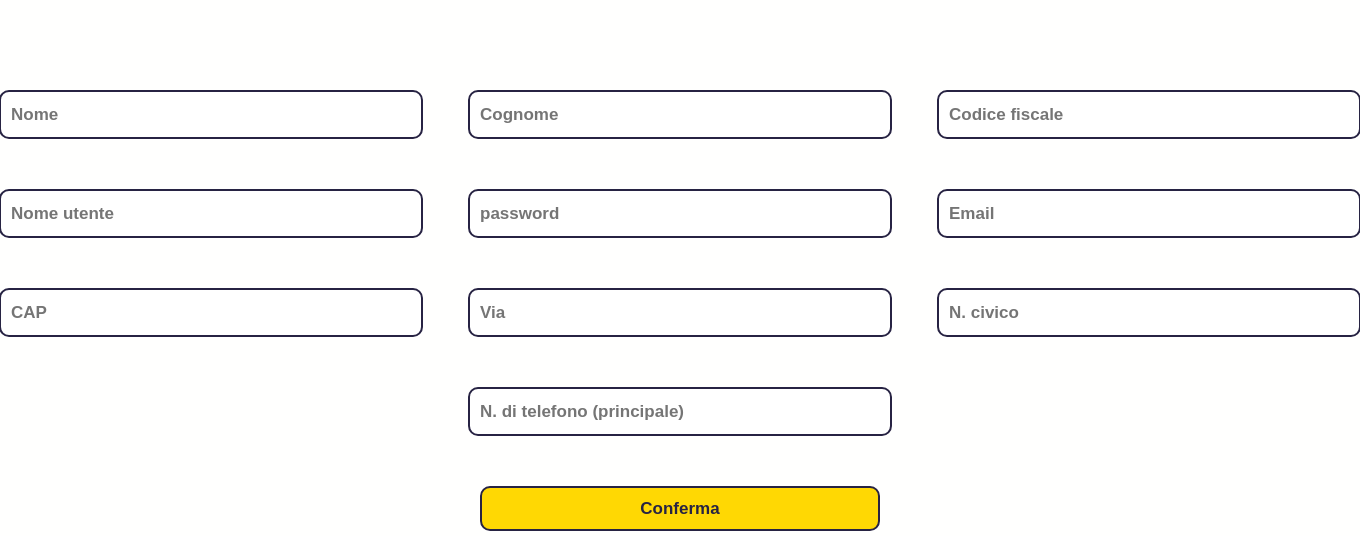
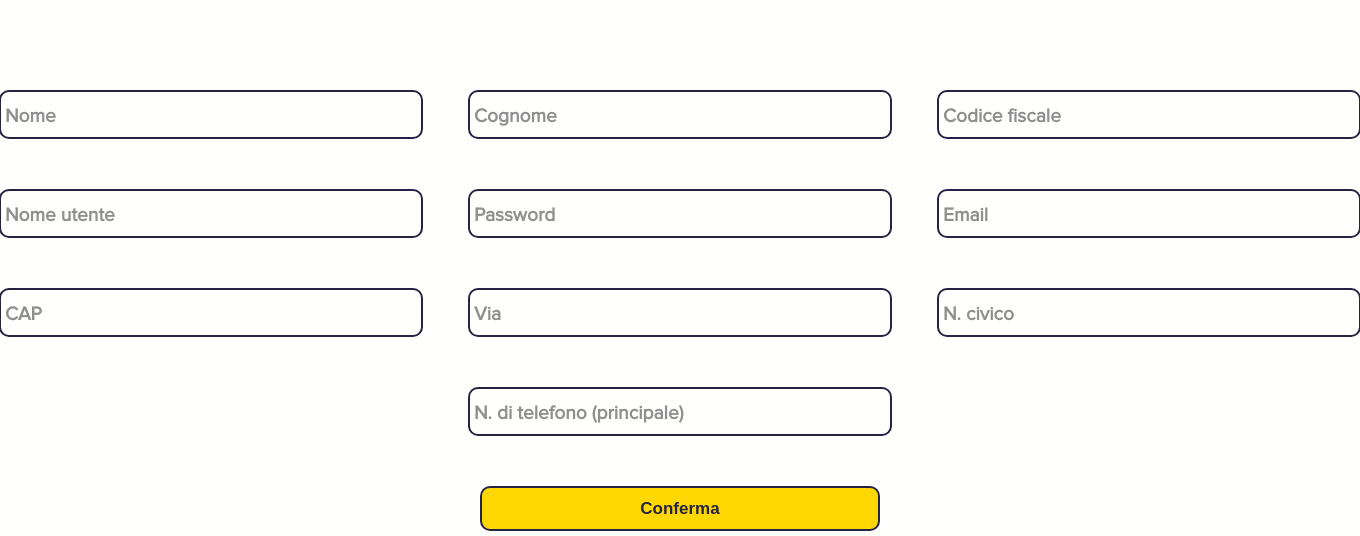
Before and after one commit to enry04/Dogtor, a PHP site: page /src/register-page/register-page.php in a window 1360 px wide. Shown: the part 264-800 px from the top of the page. Run offline with PHP 8.4, Linux system fonts and the light colour scheme.

Commit message:
update form templatew

```diff
--- a/src/common/css/form-style.css
+++ b/src/common/css/form-style.css
@@ -18,7 +18,31 @@ form {
   margin-top: 50px;
 }
 
+.input-container {
+  position: relative;
+  transition: 0.5s;
+}
+
+.input-container span {
+  font-size: 1.2em;
+  font-weight: 600;
+  color: #8f8f8f;
+  position: absolute;
+  left: 6px;
+  bottom: 23%;
+  pointer-events: none;
+  transition: 0.5s;
+}
+
+input:valid ~ span,
+input:focus ~ span {
+  color: #272343;
+  transform: translateY(-44px);
+  font-size: 0.90em;
+}
+
 input {
+  background: transparent;
   width: 400px;
   height: 45px;
   border: solid #272343 2px;
@@ -36,13 +60,15 @@ input[type="submit"] {
   cursor: pointer;
 }
 
-input:hover::placeholder,
-input:focus::placeholder {
-  color: #272343;
-}
-
 input:hover,
 input:not(input[type="submit"]):focus,
 input:not(input[type="submit"]):valid {
   box-shadow: 0 5px 15px -10px rgba(31, 18, 53, 0.6);
 }
+
+input::-webkit-outer-spin-button,
+input::-webkit-inner-spin-button {
+  -webkit-appearance: none;
+  appearance: none;
+  margin: 0;
+}
--- a/src/register-page/register-page.php
+++ b/src/register-page/register-page.php
@@ -26,22 +26,52 @@
             <div class="form-container">
                 <form method="post">
                     <div class="row">
-                        <input type="text" placeholder="Nome" required class="name-text" onkeypress='return ((event.charCode >= 65 && event.charCode <= 90) || (event.charCode >= 97 && event.charCode <= 122) || (event.charCode == 32))'>
-                        <input type="text" placeholder="Cognome" required class="surname-text" onkeypress='return ((event.charCode >= 65 && event.charCode <= 90) || (event.charCode >= 97 && event.charCode <= 122) || (event.charCode == 32))'>
-                        <input type="text" placeholder="Codice fiscale" required class="tax-code">
+                        <div class="input-container">
+                            <input type="text" required class="name-text" onkeypress='return ((event.charCode >= 65 && event.charCode <= 90) || (event.charCode >= 97 && event.charCode <= 122) || (event.charCode == 32))'>
+                            <span>Nome</span>
+                        </div>
+                        <div class="input-container">
+                            <input type="text" required class="surname-text" onkeypress='return ((event.charCode >= 65 && event.charCode <= 90) || (event.charCode >= 97 && event.charCode <= 122) || (event.charCode == 32))'>
+                            <span>Cognome</span>
+                        </div>
+                        <div class="input-container">
+                            <input type="text" required class="tax-code">
+                            <span>Codice fiscale</span>
+                        </div>
                     </div>
                     <div class="row">
-                        <input type="text" placeholder="Nome utente" required class="username-text">
-                        <input type="password" placeholder="password" required class="password-text">
-                        <input type="email" placeholder="Email" required class="email-text">
+                        <div class="input-container">
+                            <input type="text" required class="username-text">
+                            <span>Nome utente</span>
+                        </div>
+                        <div class="input-container">
+                            <input type="password" required class="password-text">
+                            <span>Password</span>
+                        </div>
+                        <div class="input-container">
+                            <input type="email" required class="email-text">
+                            <span>Email</span>
+                        </div>
                     </div>
                     <div class="row">
-                        <input type="number" placeholder="CAP" required class="postal-code">
-                        <input type="text" placeholder="Via" required class="street-text">
-                        <input type="number" placeholder="N. civico" required class="house-number">
+                        <div class="input-container">
+                            <input type="number" required class="postal-code">
+                            <span>CAP</span>
+                        </div>
+                        <div class="input-container">
+                            <input type="text" required class="street-text">
+                            <span>Via</span>
+                        </div>
+                        <div class="input-container">
+                            <input type="number" required class="house-number">
+                            <span>N. civico</span>
+                        </div>
                     </div>
                     <div class="row">
-                        <input type="number" placeholder="N. di telefono (principale)" required class="telephone-number">
+                        <div class="input-container">
+                            <input type="number" required class="telephone-number">
+                            <span>N. di telefono (principale)</span>
+                        </div>
                     </div>
                     <div class="row">
                         <input type="submit" class="submit-btn" value="Conferma">
```
Also changed, not shown: src/login-page/login-page.php (+14 -3 lines), src/register-page/css/register-page-style.css (+6 -6 lines).
